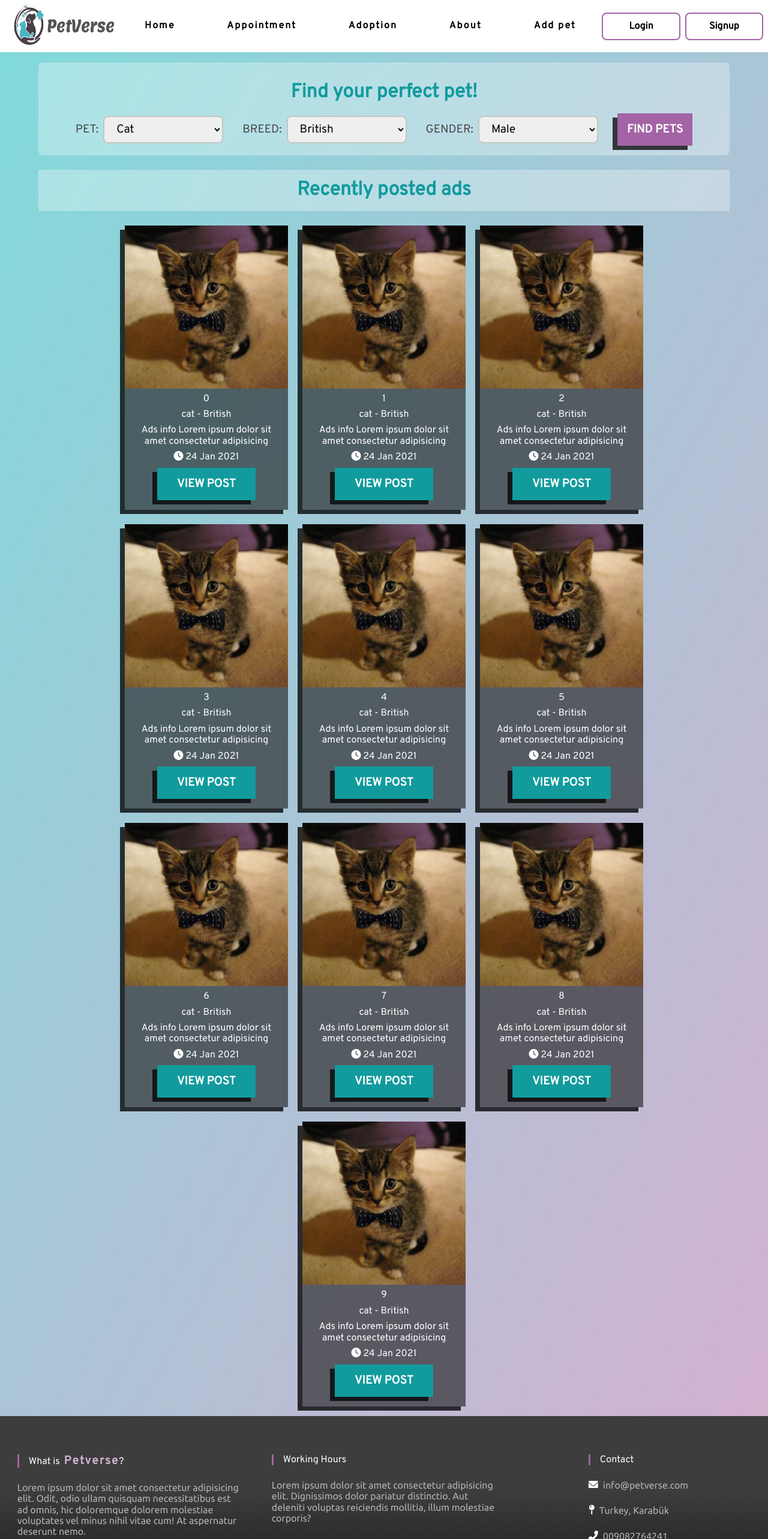
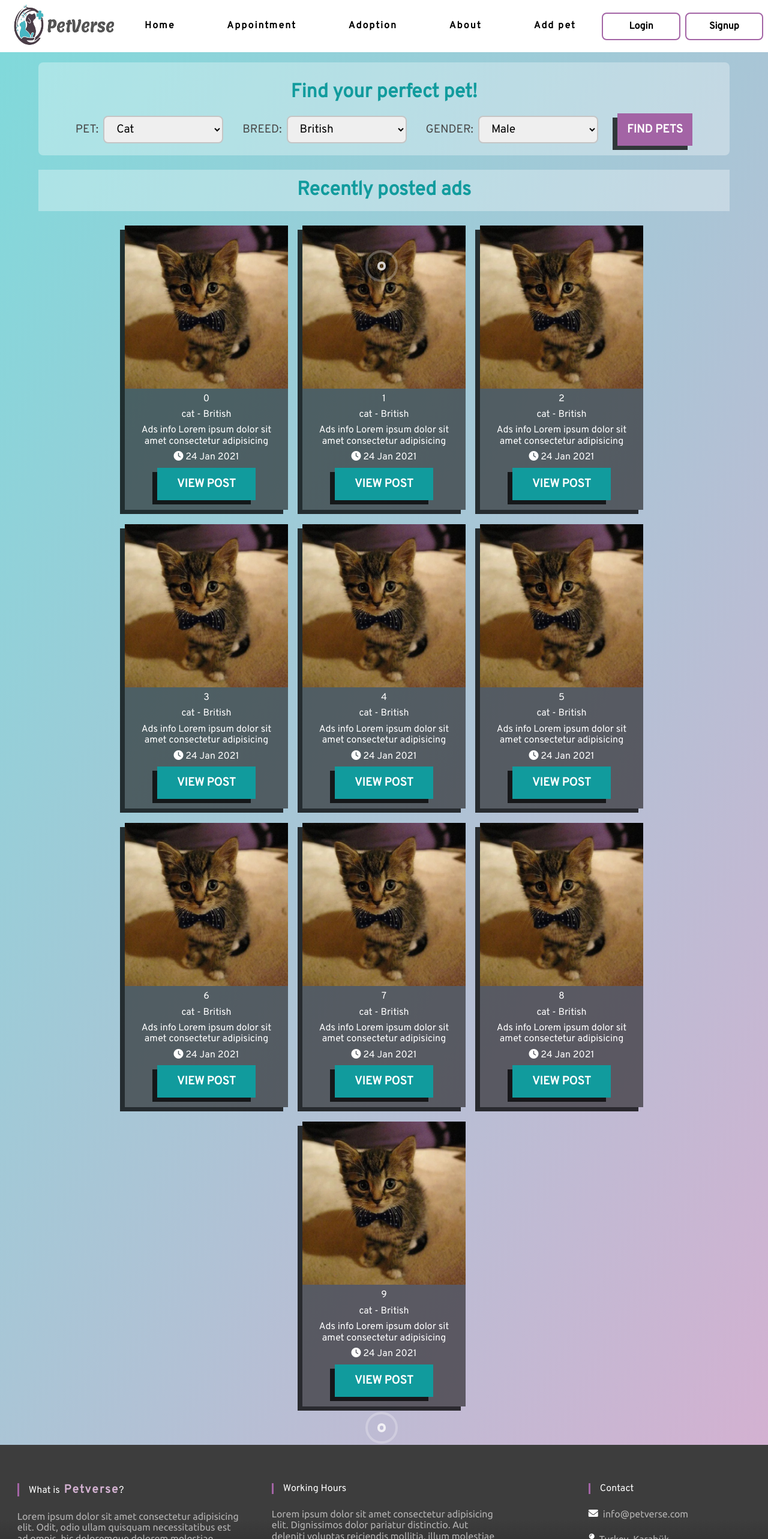
Before and after one commit to ramroming/Pet-clinic, a React (Create React App) app in the folder website/pet-clinic-app/: page /adoptionads in a window 1280 px wide. Shown: the top 2566 px of the page at 60% size. Built offline with nearby package versions, Linux system fonts and the light colour scheme.

Commit message:
finish adoption ads

```diff
--- a/website/pet-clinic-app/package.json
+++ b/website/pet-clinic-app/package.json
@@ -15,6 +15,7 @@
     "react-router": "^6.0.2",
     "react-router-dom": "^6.0.2",
     "react-scripts": "4.0.3",
+    "uniqid": "^5.4.0",
     "web-vitals": "^1.1.2"
   },
   "scripts": {
--- a/website/pet-clinic-app/src/components/pages/adoptionAds/AdoptionAds.js
+++ b/website/pet-clinic-app/src/components/pages/adoptionAds/AdoptionAds.js
@@ -1,4 +1,4 @@
-import { useState, useEffect } from "react"
+import { useState, useEffect, useCallback } from "react"
 import { AnimatePresence, motion } from "framer-motion"
 import { adoptionMotion } from '../adoptionAds/adoptionMotion'
 import { useRef } from "react/cjs/react.development"
@@ -64,6 +64,8 @@ const serverFetch2 = () => {
 
 
 
+
+
 const AdoptionAds = () => {
 
 
@@ -72,45 +74,114 @@ const AdoptionAds = () => {
     posts: []
   })
   const isMounted = useRef(false)
+  const samePage = useRef(true)
 
-  //[{}, {}, {}]
-  // [false]
+  //setup the infinite scrolling
+  // we want to preserve the observer's values all the time that why we use ref
+  const observer = useRef()
 
-  // [true, {}, {}, {}]
+  // every time the last node get mounted the lastpost is changed to the new last node
+  const lastPost = useRef(null)
 
+  const observeLast = useCallback(() => {
+    // remove the attachment to the previous node so that scrolling up back to the previous last node wont fire a set
+    if (observer.current) observer.current.disconnect()
+
+    // create new attachment to the last node every thing written inside the arrow function will be called when there is an intersecting
+    observer.current = new IntersectionObserver((entries) => {
+
+      // if we are not intersecting with  the node or if loading is hapenning we do nothing
+      if (!entries[0].isIntersecting || postArr.isLoading) return
+
+
+      // When we touch the last node
+      setPostArr((oldObj) => {
+        return { ...oldObj, isLoading: true }
+      })
+
+    })
+
+    if (lastPost.current) observer.current.observe(lastPost.current)
+  }, [postArr.isLoading]);
+
+  // const observeLast = (lastPost) => {
+
+
+
+  //   // remove the attachment to the previous node so that scrolling up back to the previous last node wont fire a set
+  //   if (observer.current) observer.current.disconnect()
+
+  //   // create new attachment to the last node every thing written inside the arrow function will be called when there is an intersecting
+  //   observer.current = new IntersectionObserver((entries) => {
+
+  //     // if we are not intersecting with  the node or if loading is hapenning we do nothing
+  //     if (!entries[0].isIntersecting || postArr.isLoading) return
+
+
+  //     // When we touch the last node
+  //     setPostArr((oldObj) => {
+  //       return { ...oldObj, isLoading: true }
+  //     })
+
+  //   })
+
+  //   if (lastPost) observer.current.observe(lastPost)
+  // }
+
+
+  // what happens onload
   useEffect(() => {
     serverFetch1().then((result) => {
-      console.log('serverfetch1')
       setPostArr({ isLoading: false, posts: result })
     }).catch((error) => {
       console.log(error)
     })
   }, [])
 
+
+
+
+  //fetch from the database as the button gets pressed and update the posts array
   useEffect(() => {
+    observeLast()
     if (isMounted.current) {
       if (postArr.isLoading) {
+        if (samePage.current) {
           serverFetch2().then((result) => {
-          console.log('serverfetch2')
+            setPostArr((oldPosts) => {
+              return { isLoading: false, posts: [...oldPosts.posts, ...result] }
+            })
+          }).catch((error) => {
+            console.log(error)
+          })
+        } else {
+          serverFetch2().then((result) => {
+            samePage.current = true
             setPostArr({ isLoading: false, posts: result })
           }).catch((error) => {
             console.log(error)
           })
         }
+
+      }
     }
     else {
       isMounted.current = true
     }
-  }, [postArr])
+  }, [postArr, observeLast])
 
-
+  // find pets based of filters this will triggers the loading message by changing the loading state to true
   const findPets = () => {
-    if(!postArr.isLoading) {
+    if (!postArr.isLoading) {
+      samePage.current = false
       setPostArr((oldObj) => {
         return { ...oldObj, isLoading: true }
       })
     }
   }
+
+
+
 
   const itemMotion = adoptionMotion
 
@@ -195,14 +266,15 @@ const AdoptionAds = () => {
                 initial='initial'
                 animate='final'
                 exit='exit'
-              className="loaderWrapper flex-row fjust-center">
+                className="loaderWrapper-top flex-row fjust-center">
                 <div className="lds-ripple"><div></div><div></div></div>
               </motion.div>
             }
           </AnimatePresence>
           <AnimatePresence>
             {postArr.posts.map((post, index) => {
-              console.log('hello')
+              // mark the last post
+              if (postArr.posts.length === index + 1)
                 return (
                   <motion.a
                     key={post.id}
@@ -210,7 +282,9 @@ const AdoptionAds = () => {
                     initial='initial'
                     animate='final'
                     exit='exit'
-                  href="/#" className="adoption-post gap-8p flex-col falign-center ">
+                    href="/#"
+                    ref={lastPost}  //marking the last post
+                    className="adoption-post gap-8p flex-col falign-center ">
                     <img src={post.img} alt="" className="post-image" />
                     <p>{post.id}</p>
                     <p><span>{post.type} - </span><span>{post.breed}</span></p>
@@ -221,7 +295,41 @@ const AdoptionAds = () => {
                     </button>
                   </motion.a>
                 )
-            })}
+              else
+                return (
+                  <motion.a
+                    key={post.id}
+                    variants={itemMotion}
+                    initial='initial'
+                    animate='final'
+                    exit='exit'
+                    href="/#"
+                    className="adoption-post gap-8p flex-col falign-center ">
+                    <img src={post.img} alt="" className="post-image" />
+                    <p>{post.id}</p>
+                    <p><span>{post.type} - </span><span>{post.breed}</span></p>
+                    <p className="pTitle">{post.title}</p>
+                    <p><i className="fa fa-clock"></i>&nbsp;{post.createdAt}</p>
+                    <button href="/#" className="btn-rec-blue">
+                      View Post
+                    </button>
+                  </motion.a>
+                )
+
+            }
+            ) }
+          </AnimatePresence>
+          <AnimatePresence exitBeforeEnter>
+            {postArr.isLoading &&
+              <motion.div
+                variants={itemMotion}
+                initial='initial'
+                animate='final'
+                exit='exit'
+                className="loaderWrapper flex-row fjust-center">
+                <div className="lds-ripple"><div></div><div></div></div>
+              </motion.div>
+            }
           </AnimatePresence>
 
 
--- a/website/pet-clinic-app/src/components/pages/adoptionAds/_AdoptionAds.scss
+++ b/website/pet-clinic-app/src/components/pages/adoptionAds/_AdoptionAds.scss
@@ -118,6 +118,7 @@
     gap:24px;
     min-height: 80px;
     position: relative;
+    padding-bottom: 3rem;
 
 }
 
@@ -169,8 +170,12 @@
 
 }
 
+// loader css
 .loaderWrapper {
   position: absolute;
-  top: 0.5rem;
-  z-index: 2;
+  bottom: -2rem;
 }
+.loaderWrapper-top {
+  position: absolute;
+  top: 2rem;
+}
--- a/website/pet-clinic-app/src/static/MCDatepicker-master/src/static/css/main.css
+++ b/website/pet-clinic-app/src/static/MCDatepicker-master/src/static/css/main.css
@@ -958,4 +958,4 @@ These come with default styling from the browser so we must to redefine them her
   position: absolute;
   top: 0;
   width: 1px;
-}/*# sourceMappingURL=main.css.map */
+}
--- a/website/pet-clinic-app/src/static/css/main.css
+++ b/website/pet-clinic-app/src/static/css/main.css
@@ -1849,6 +1849,7 @@ i.active {
   gap: 24px;
   min-height: 80px;
   position: relative;
+  padding-bottom: 3rem;
 }
 
 .adoption-post {
@@ -1892,8 +1893,12 @@ i.active {
 
 .loaderWrapper {
   position: absolute;
-  top: 0.5rem;
-  z-index: 2;
+  bottom: -2rem;
+}
+
+.loaderWrapper-top {
+  position: absolute;
+  top: 2rem;
 }
 
 .adoption-container {
@@ -2019,4 +2024,4 @@ i.active {
 }
 .comments-area-wrapper .all-comments-wrapper .single-comment-wrapper i {
   margin-right: 0.5rem;
-}/*# sourceMappingURL=main.css.map */
+}
```
Also changed, not shown: 2 other files (tests, documents, lock files or other folders). Lines whose indentation alone changed are shown as unchanged.
